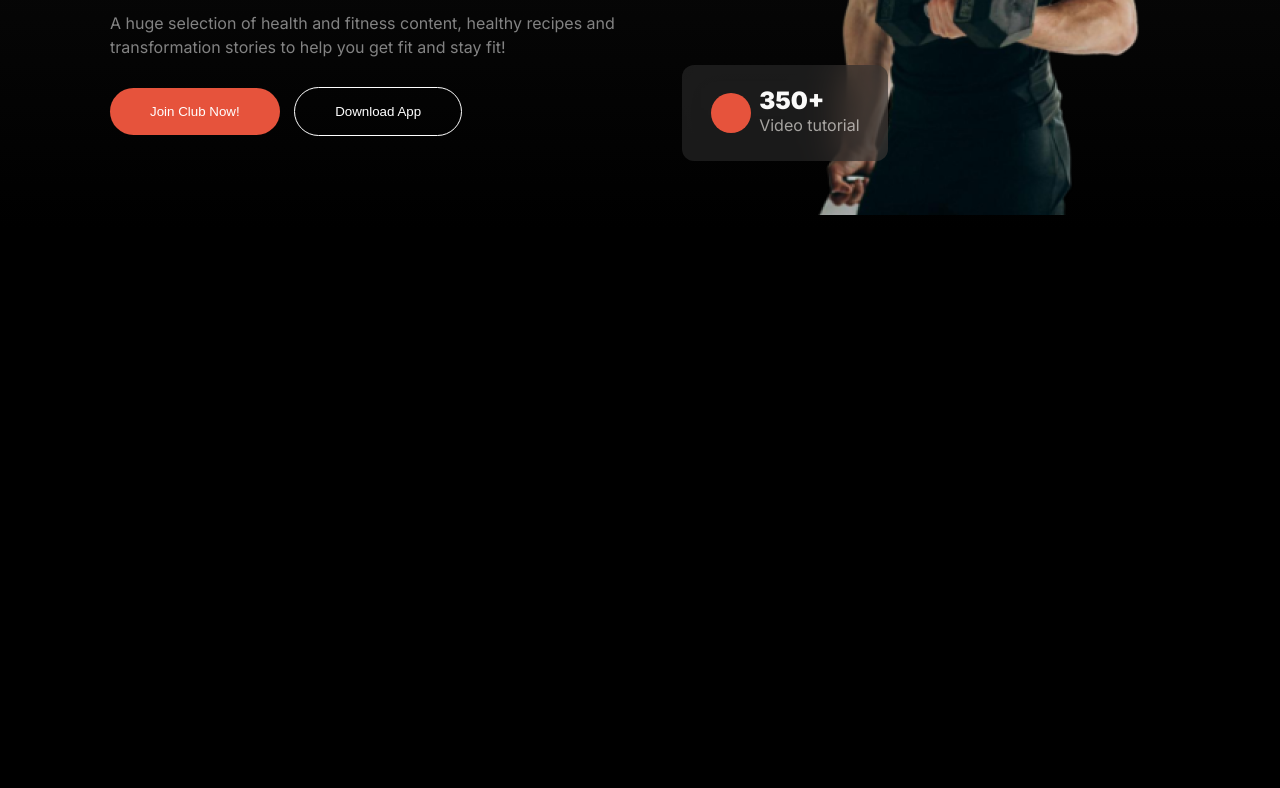
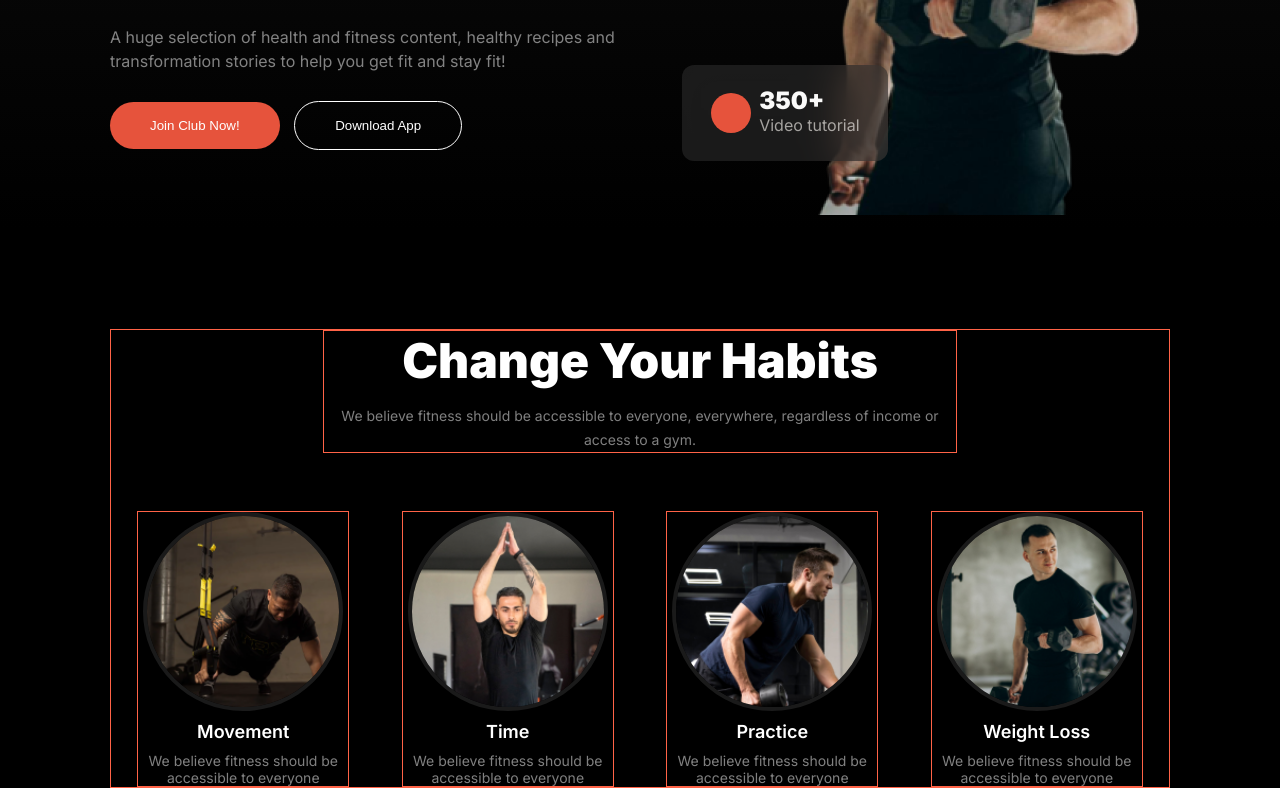
Before and after one commit to alnomanbd/B10A2-versatile-ui, a plain HTML site: page index.html in a window 1280 px wide. Shown: the part 486-1274 px from the top of the page. Before the commit the page ends 800 px from the top, so only its background shows below. Drawn offline with Linux system fonts and the light colour scheme; a web font is replaced by a local one.

Commit message:
change your habit section done, but need more fine tuning

```diff
--- a/css/style.css
+++ b/css/style.css
@@ -1,6 +1,6 @@
 /* Custom Font */
 @import url('https://fonts.googleapis.com/css2?family=Inter:slnt,wght@-10..0,100..900&display=swap');
-@import url('https://fonts.googleapis.com/css2?family=Playwrite+BE+VLG:wght@100..400&display=swap');
+@import url('https://fonts.cdnfonts.com/css/miama');
 
 /* Universal Settings */
 :root{
@@ -118,7 +118,9 @@ body{
     margin-bottom: 28px;
 }
 .banner-left span{
-    font-family: "Playwrite BE VLG", cursive;
+    font-family: 'Miama', sans-serif;
+    font-weight: 300;
+    font-size: 8rem;
 }
 .banner-left p{
     color: rgba(255, 255, 255, 0.5);
@@ -219,3 +221,73 @@ body{
     left: 10%;
     bottom: 43%;
 }
+
+
+
+/* Change Your Habit Section Styles Starts From Here */
+.change-your-habit{
+    border: 1px solid tomato;
+    margin-top: 100px;
+}
+
+.change-your-habit-header{
+    width: 60%;
+    margin: 0 auto;
+    text-align: center;
+    border: 1px solid tomato;
+}
+.change-your-habit-header h1{
+    color: rgb(255, 255, 255);
+    font-size: 48px;
+    font-weight: 900;
+    margin-bottom: 14px;
+}
+
+.change-your-habit-header p{
+    color: rgba(255, 255, 255, 0.5);
+    font-size: 14px;
+    font-weight: 400;
+    line-height: 24px;
+}
+
+.change-your-habit-footer{
+    display: flex;
+    justify-content: space-around;
+    margin-top: 58px;
+}
+
+.habit-image-card{
+    border: 1px solid tomato;
+    width: 20%;
+    display: flex;
+    flex-direction: column;
+    align-items: center;
+}
+
+.card-text{
+    text-align: center;
+    margin-top: 10px;
+}
+.card-text h3{
+    color: rgb(255, 255, 255);
+    font-size: 18px;
+    font-weight: 600;
+    margin-bottom: 10px;
+}
+.card-text p{
+    color: rgba(255, 255, 255, 0.5);
+    font-size: 14px;
+    font-weight: 400;
+}
+.card-image{
+    border: 4px solid rgba(255, 255, 255, 0.1);
+    border-radius: 50%;
+    width: 200px;
+    display: flex;
+    align-items: center;
+    justify-content: center;
+}
+.card-image img{
+    width: 100%;
+    border-radius: 50%;
+}
--- a/index.html
+++ b/index.html
@@ -56,7 +56,50 @@
         <!-- Banner Section Ends Here -->
     </header>
     <main>
-
+        <section class="container change-your-habit">
+            <div class="change-your-habit-header">
+                <h1>Change Your Habits</h1>
+                <p>We believe fitness should be accessible to everyone, everywhere, regardless of income or access to a gym.</p>
+            </div>
+            <div class="change-your-habit-footer">
+                <div class="habit-image-card">
+                    <div class="card-image">
+                        <img src="./images/movement.png" alt="Movement">
+                    </div>
+                    <div class="card-text">
+                        <h3>Movement</h3>
+                        <p>We believe fitness should be accessible to everyone</p>
+                    </div>
+                </div>
+                <div class="habit-image-card">
+                    <div class="card-image">
+                        <img src="./images/time.png" alt="Movement">
+                    </div>
+                    <div class="card-text">
+                        <h3>Time</h3>
+                        <p>We believe fitness should be accessible to everyone</p>
+                    </div>
+                </div>
+                <div class="habit-image-card">
+                    <div class="card-image">
+                        <img src="./images/practice.png" alt="Movement">
+                    </div>
+                    <div class="card-text">
+                        <h3>Practice</h3>
+                        <p>We believe fitness should be accessible to everyone</p>
+                    </div>
+                </div>
+                <div class="habit-image-card">
+                    <div class="card-image">
+                        <img src="./images/wt-loss.png" alt="Movement">
+                    </div>
+                    <div class="card-text">
+                        <h3>Weight Loss</h3>
+                        <p>We believe fitness should be accessible to everyone</p>
+                    </div>
+                </div>
+            </div>
+        </section>
     </main>
     <footer>
 
```
Also changed, not shown: images/movement.png (renamed from images/image 3.png), images/practice.png (renamed from images/image 4.png), images/time.png (renamed from images/image 2.png), images/wt-loss.png (renamed from images/image 5.png).
